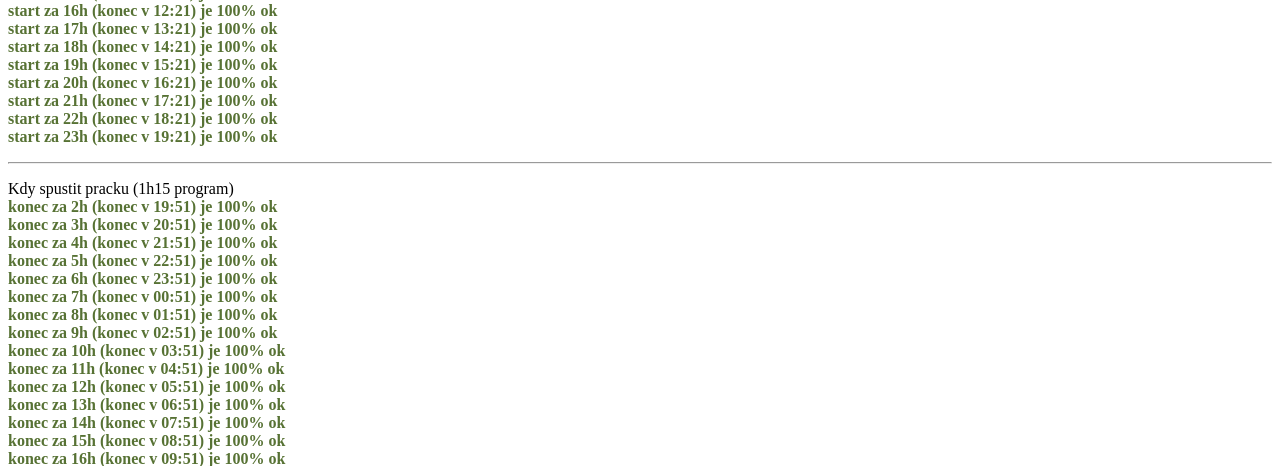
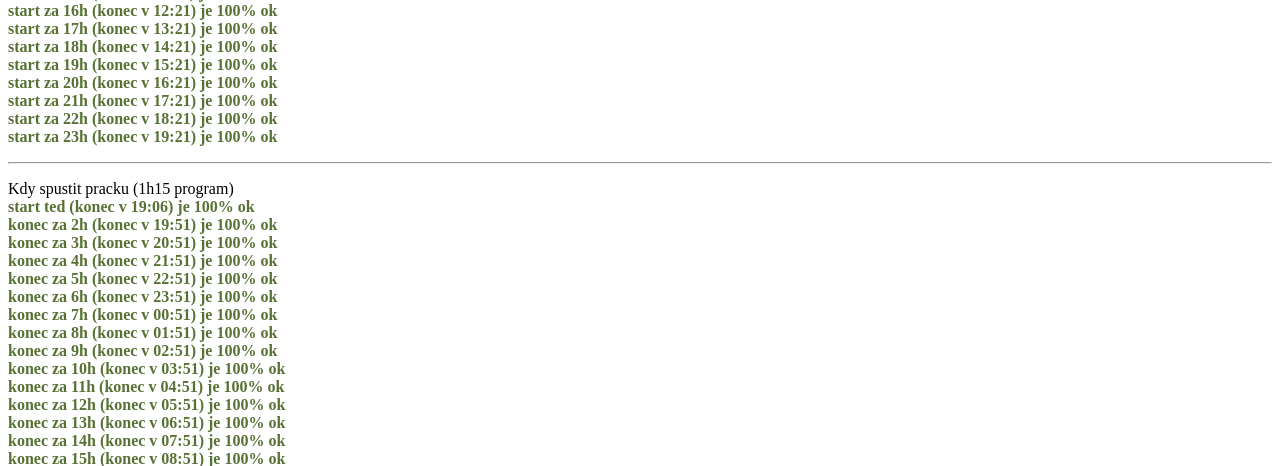
Before and after one commit to rojicek/hdo, a PHP site: page /index.php in a window 1280 px wide. Shown: the part 312-778 px from the top of the page. Run offline with PHP 8.4, Linux system fonts and the light colour scheme; tables that the repository leaves empty or names only in its code hold one stand-in row (values such as "Sample post").

Commit message:
pracka ted

```diff
--- a/index.php
+++ b/index.php
@@ -168,6 +168,47 @@ function tod2str($tod)
   $delkaPracky = 1.25/24;
 
      echo "Kdy spustit pracku (1h15 program)<br>";
+
+     //specialni sekce "start ted"
+
+     $pozadovanyStart = $tod;
+     $pozadovanyKonec =   $pozadovanyStart + $delkaPracky;
+      #detect conflict
+      $conflictPracka = 0;
+      //$maxConflicts = $delkaMycky*24*60;
+      $maxConflictsPracka = 100;
+
+      for ($prackaBezi = $pozadovanyStart; $prackaBezi <= $pozadovanyKonec; $prackaBezi= $prackaBezi + ($pozadovanyKonec-$pozadovanyStart)/$maxConflictsPracka)
+      {
+         if (inInterval($prackaBezi, $zacatky, $konce, $pocetZaznamu) == 1)
+          {
+               $conflictPracka = $conflictPracka + 1; // can break here
+          }
+      }
+
+       $proc =  100-100*$conflictPracka/($maxConflictsPracka+1);
+
+       if ($proc>95){$color = "#577234";}
+       elseif ($proc>90) {$color = "#a3911f";}
+       else  {$color = "#a22c1e";}
+
+       echo "<font color=" . $color . ">";
+       if    ($proc>90)
+         {
+          echo "<b>start ted (konec v " . tod2str($pozadovanyKonec) . ") je " . (int)($proc)   . "% ok<br></b>";
+          //echo "zacne v " . tod2str($pozadovanyStart)  . "<br>";
+
+         }
+         else
+         {
+         echo "start ted je spatne (" . (int)($proc) . "%)<br>";
+         //echo   tod2str($pozadovanyStart) . " - " .  tod2str($pozadovanyKonec)  . "<br>";
+         }
+       echo "</font>";
+
+
+
+       //smycka dopredu
       for ($hodinyDopredu = 2; $hodinyDopredu < 25; $hodinyDopredu++)
       {
       $pozadovanyStart =$tod +  $hodinyDopredu/24 - $delkaPracky;
```
